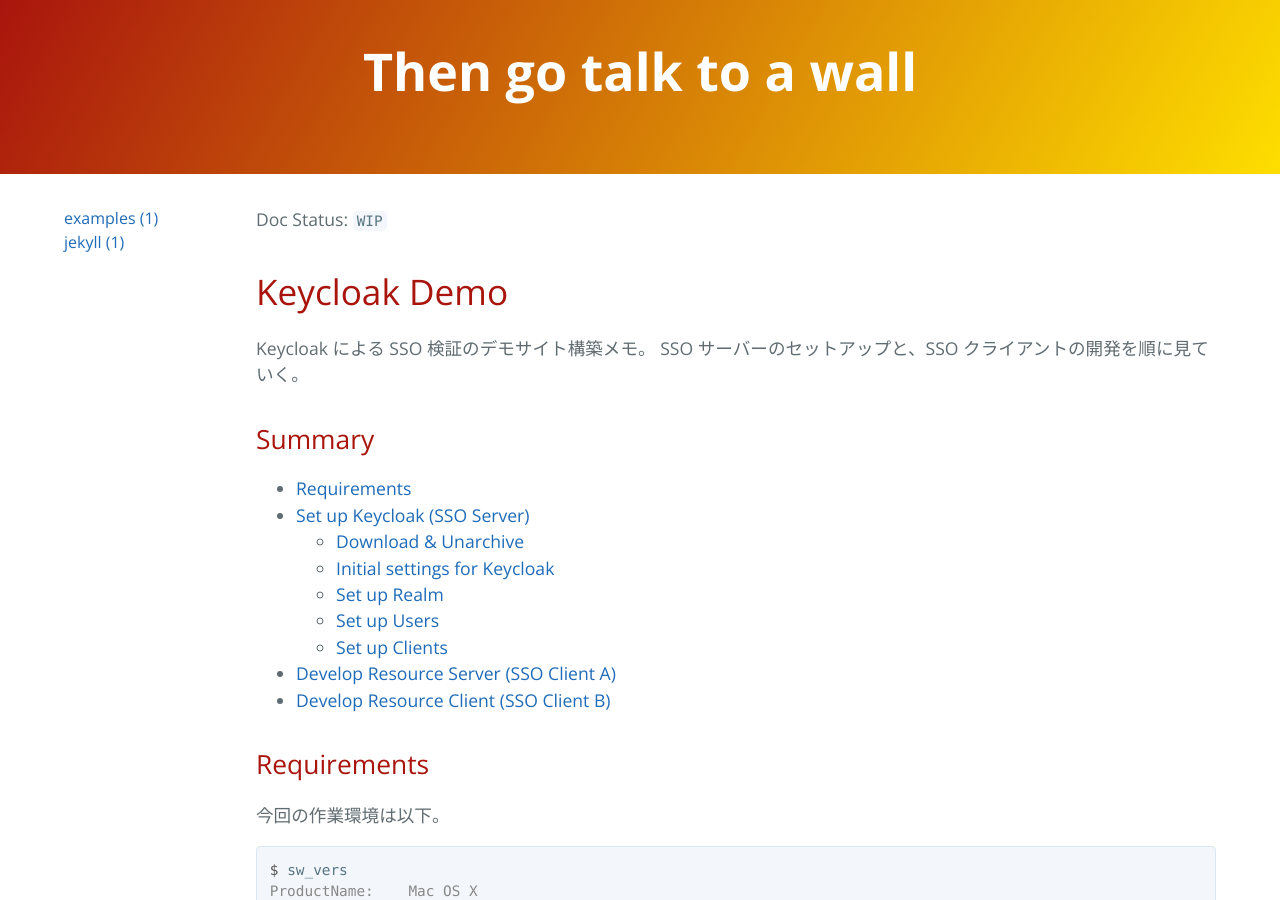
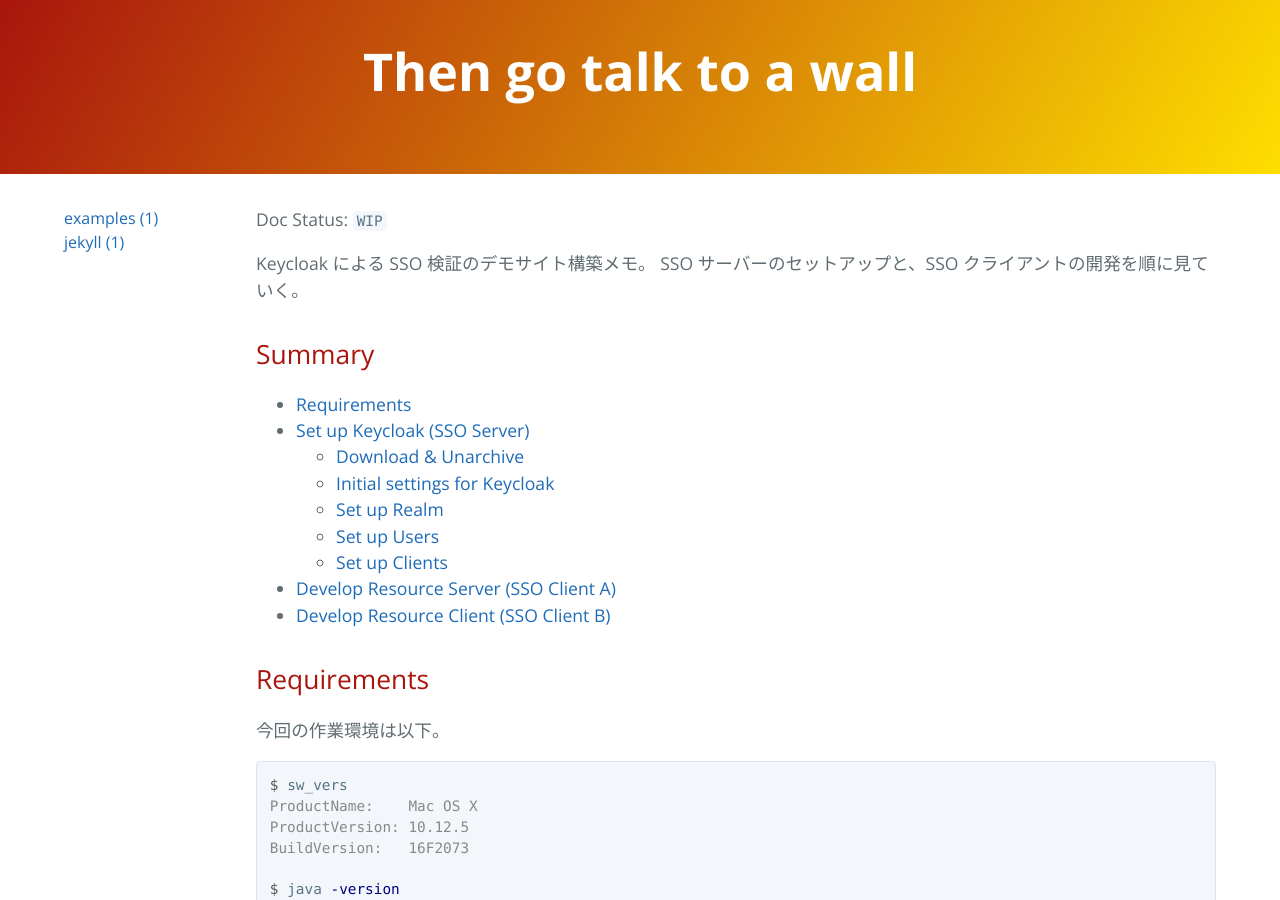
Before and after one commit to yo1000/blog.yo1000.com, a Jekyll site: the page built from _posts/2017-12-18-keycloak-demo.md, in a window 1280 px wide and 900 px high. Built offline with Jekyll 4.4.1, drawn with Linux system fonts in a browser that asks for light colours; our own code applies the rules of GitHub Pages for plain Markdown files.

Commit message:
Update 2017-12-18-keycloak-demo.md

```diff
--- a/_posts/2017-12-18-keycloak-demo.md
+++ b/_posts/2017-12-18-keycloak-demo.md
@@ -1,6 +1,4 @@
 Doc Status: `WIP`
-
-# Keycloak Demo
 
 Keycloak による SSO 検証のデモサイト構築メモ。
 SSO サーバーのセットアップと、SSO クライアントの開発を順に見ていく。
```
